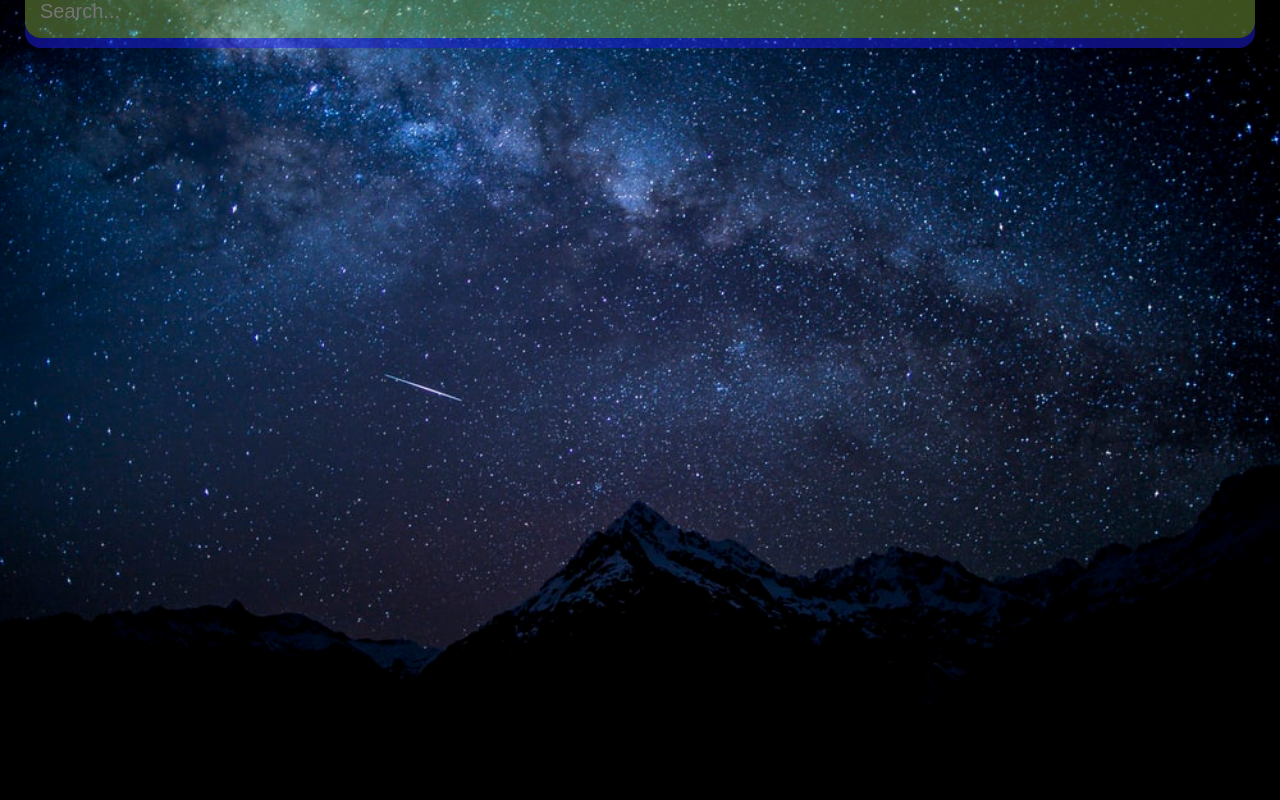
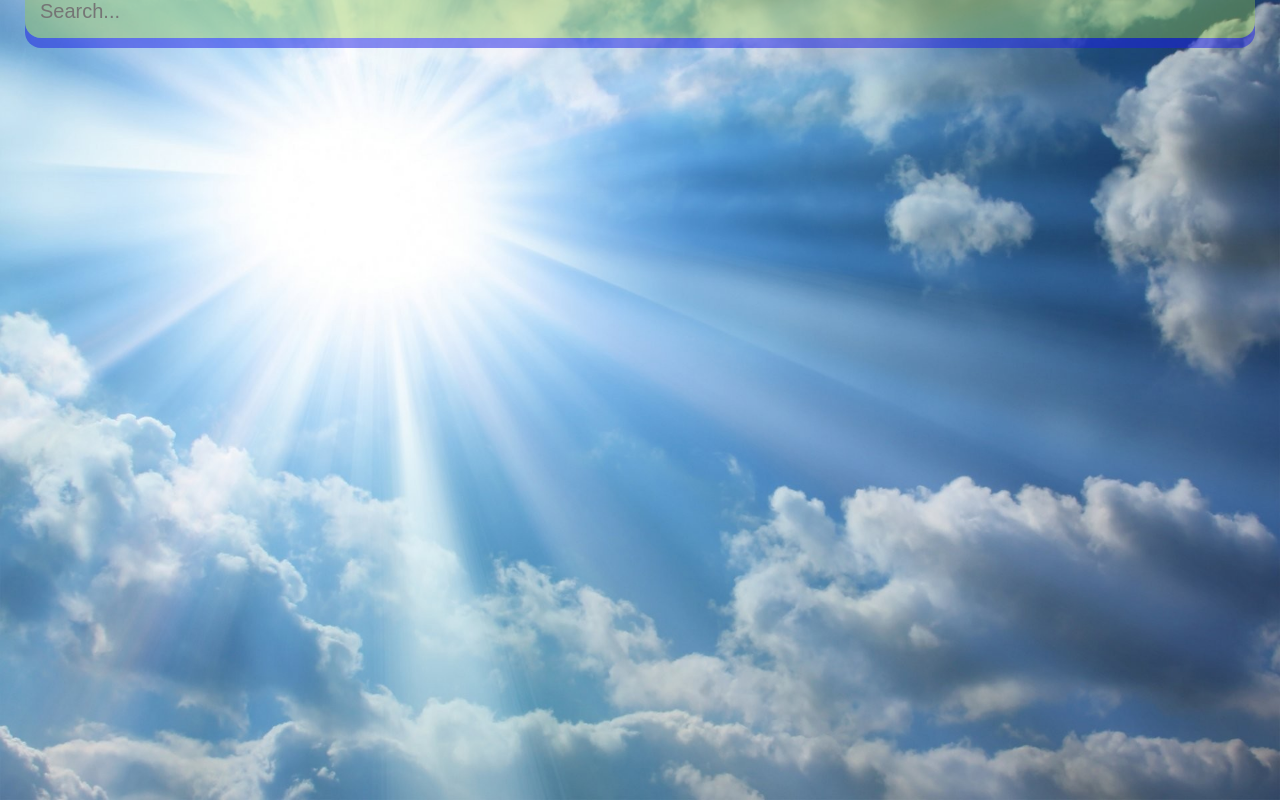
Before and after one commit to JR-Spring/weatherapp, a React (Create React App) app: page / in a window 1280 px wide. Built offline with nearby package versions, Linux system fonts and the light colour scheme.

Commit message:
temporary background image change

```diff
--- a/src/App.js
+++ b/src/App.js
@@ -23,7 +23,9 @@ function App() {
 }
 
   return (
-  <div className= "App night">
+  //Fix background image to change based on temperature
+  <div className={(typeof weather.main != "undefined") ? ((weather.main.temp > 16) ? "App night": 'App') : 'App'}>
+
     <main>
       <div className="search-box">
         <input type= "text"
@@ -49,8 +51,8 @@ function App() {
         </div>
       </div>
       ) : ('')}
+    </main>
 
-    </main>
   </div>
   );
 }
```
